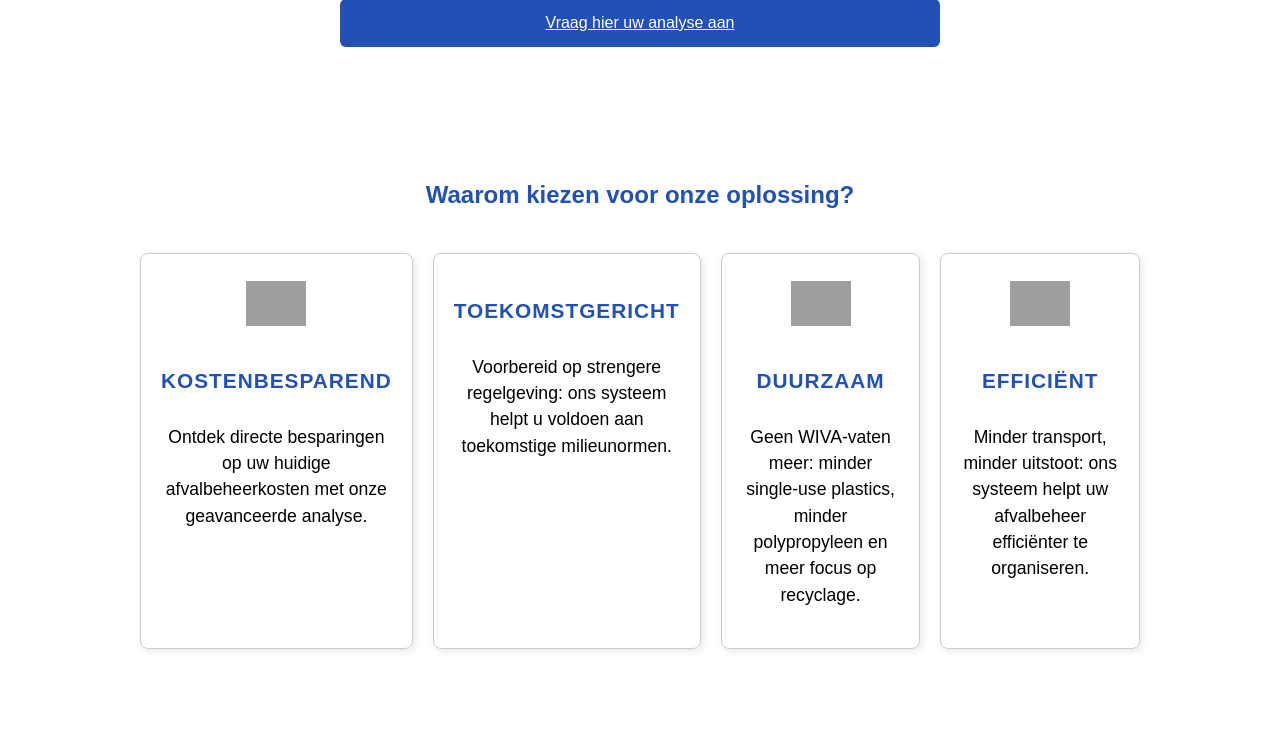
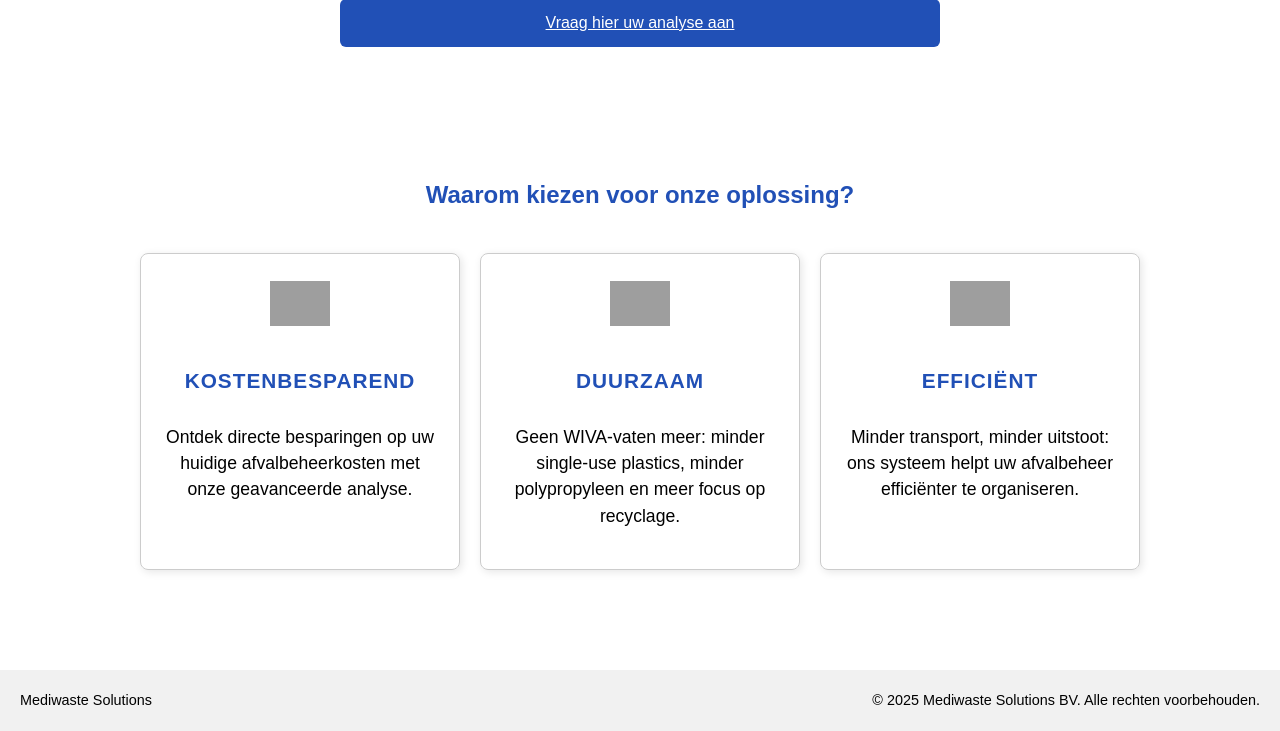
Before and after one commit to A-D-DBS-application/web-application-2025-group41, a Flask app: page / in a window 1280 px wide. Shown: the part 592-1323 px from the top of the page. Run offline with Flask 3, Linux system fonts and the light colour scheme; grey boxes are pictures that could not be loaded.

Commit message:
toekomstgericht terug weg

```diff
--- a/Mediwaste Solutions BV_app/app/templates/Homepage.html
+++ b/Mediwaste Solutions BV_app/app/templates/Homepage.html
@@ -58,7 +58,6 @@ optionsContainer.className = 'options';
 
 const optionsData = [
   { title: "{{'Kostenbesparend' | t }}" , text: "{{'Ontdek directe besparingen op uw huidige afvalbeheerkosten met onze geavanceerde analyse.' | t }}" },
-  { title: "{{'Toekomstgericht' | t }}", text: "{{'Voorbereid op strengere regelgeving: ons systeem helpt u voldoen aan toekomstige milieunormen.' | t}}"},
   { title: "{{'Duurzaam' | t }}", text: "{{'Geen WIVA-vaten meer: minder single-use plastics, minder polypropyleen en meer focus op recyclage.' | t}}"},
   { title: "{{'Efficiënt' | t }}", text: "{{'Minder transport, minder uitstoot: ons systeem helpt uw afvalbeheer efficiënter te organiseren.' | t }}"}
 ];
@@ -75,9 +74,7 @@ optionsData.forEach(opt => {
     img.src = "/static/greenrecycle.png";
     img.alt = 'Duurzaam icoon';
     div.appendChild(img);
-  } else if(opt.title === 'Toekomstgericht') {
-    img.src = "/static/toekomstgericht.png";
-    img.alt = 'Toekomstgericht icoon';
+
   } else if(opt.title === 'Efficiënt') {
     img.src = "/static/efficiënt.png";
     img.alt = 'Efficiënt icoon';
```
